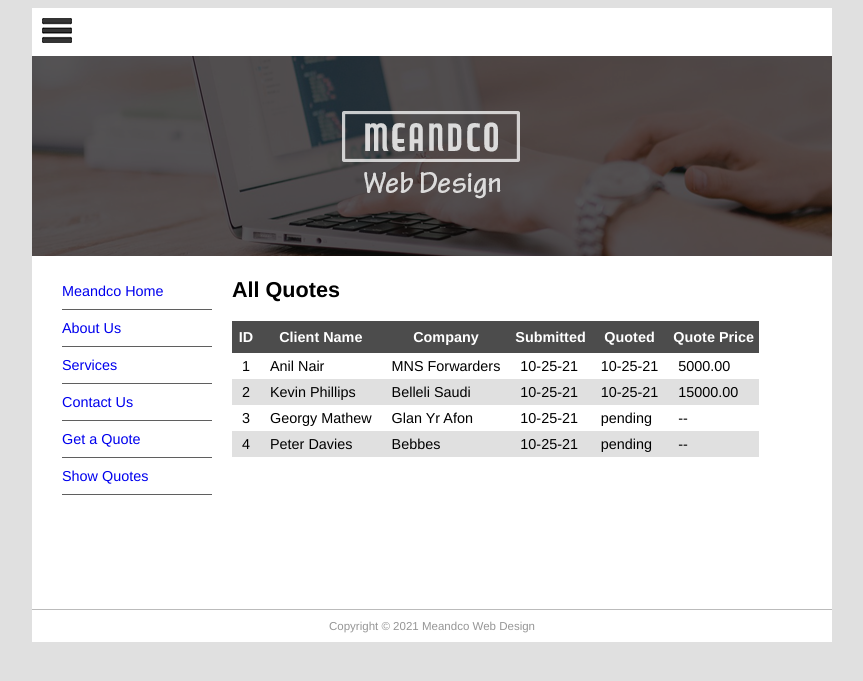
After one commit to baijuka/mfdw-project, a Django app: page /quote/show in a window 1280 px wide. The commit adds this page. Shown: the top 681 px of the page, without its empty margins (208-1071 px from the left). Run offline with Django 3.2, Linux system fonts and the light colour scheme; data comes from the database, SQL or seed files in the repository.

Commit message:
Add show quote view

```diff
--- a/mfdw_root/mfdw_site/static/main.css
+++ b/mfdw_root/mfdw_site/static/main.css
@@ -113,3 +113,19 @@ input {
 .required label:after {
     content: "*";
 }
+
+.quotehdr th {
+    background-color: #4c4c4c;
+    color: white;
+    text-align: center;
+    padding: 8px 5px;
+    border: none;
+}
+
+.quoterow td {
+    padding: 5px 10px;
+}
+
+.altrow {
+    background-color: #e0e0e0;
+}
--- a/mfdw_root/mfdw_site/templates/base.html
+++ b/mfdw_root/mfdw_site/templates/base.html
@@ -32,6 +32,7 @@
                 {% endblock %}
                 <li><a href="/contact">Contact Us</a></li>
                 <li><a href="/quote/">Get a Quote</a></li>
+                <li><a href="/quote/show">Show Quotes</a></li>
             </ul>
          </nav>
      </aside>
--- a/mfdw_root/mfdw_site/urls.py
+++ b/mfdw_root/mfdw_site/urls.py
@@ -19,5 +19,4 @@ from django.urls import path, include
 urlpatterns = [
     path('admin/', admin.site.urls),
     path('quote/',include('quotes.urls')),
-    path('',include('pages.urls')),
 ]
--- /dev/null
+++ b/mfdw_root/quotes/templates/quotes/quote_list.html
@@ -0,0 +1,23 @@
+{% extends "quotes/quote.html" %}
+{% block title %}All Quotes {% endblock %}
+
+{% block content %}
+<h1>All Quotes</h1>
+
+<table style="border-collapse:collapse">
+    <tr class="quotehdr"><th>ID</th><th>Client Name</th>
+        <th>Company</th><th>Submitted</th><th>Quoted</th><th>Quote Price</th>
+    </tr>
+    {% for quote in all_quotes %}
+        <tr class="quoterow {% cycle '' 'altrow' %}">
+            <td>{{ quote.id }}</td>
+            <td>{{ quote.name }}</td>
+            <td>{{ quote.company }}</td>
+            <td>{{ quote.submitted|date:"m-d-y" }}</td>
+            <td>{{ quote.quotedate|date:"m-d-y"|default:"pending" }}</td>
+            <td>{{ quote.quoteprice|default:"--" }}</td>
+        </tr>
+    {% endfor %}
+</table>
+
+{% endblock %}
--- a/mfdw_root/quotes/urls.py
+++ b/mfdw_root/quotes/urls.py
@@ -1,6 +1,8 @@
 from django.urls import path
 from . import views
+from .views import QuoteList
 
 urlpatterns = [
     path('',views.quote_req, name='quote-request'),
+    path('show',QuoteList.as_view(), name='show-quotes'),
 ]
--- a/mfdw_root/quotes/views.py
+++ b/mfdw_root/quotes/views.py
@@ -1,11 +1,22 @@
 from django.shortcuts import render
 from django.http import HttpResponseRedirect
+from django.views.generic.list import ListView
 
 from .models import Quote
 from .forms import QuoteForm
 from pages.models import Page
 
 # Create your views here.
+
+class QuoteList(ListView):
+    model = Quote
+    context_object_name = 'all_quotes'
+
+    def get_context_data(self,**kwargs):
+        context = super(QuoteList,self).get_context_data(**kwargs)
+        context['page_list'] = Page.objects.all()
+        return context
+
 
 def quote_req(request):
     submitted = False
```
